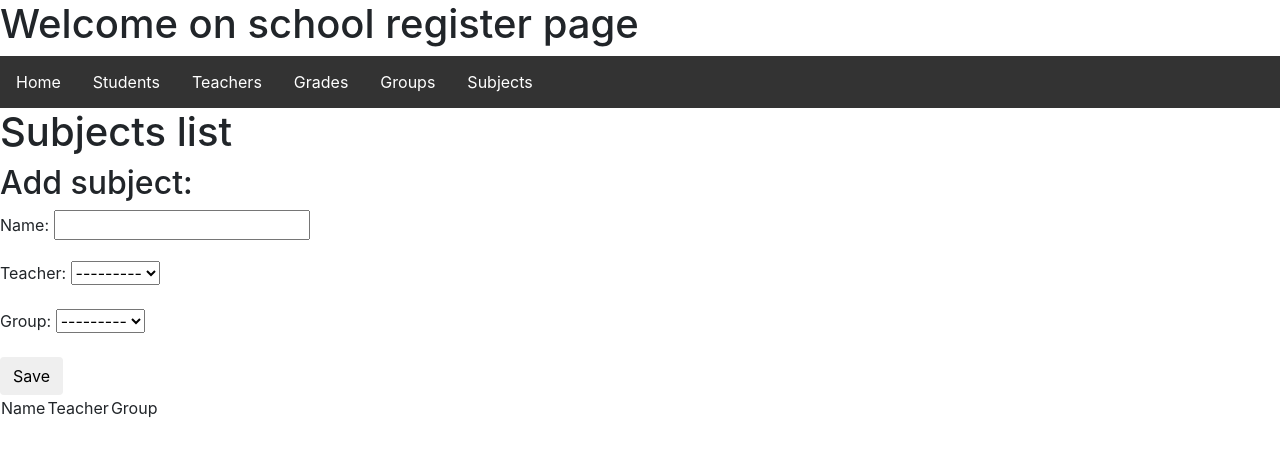
After one commit to Datny/school-students-studies, a Django app: page /subjects/ in a window 1280 px wide. The commit adds this page. Shown: the top 457 px of the page. Run offline with Django 3.2, Linux system fonts and the light colour scheme; data that the repository does not hold is empty; some libraries are stand-ins or nearby versions.

Commit message:
Create group and subject form and template, edit student and group models (#56)
* Create group and subject form and template, edit student and group models

* Add bootstrap to aplication

```diff
--- a/school/school/forms.py
+++ b/school/school/forms.py
@@ -16,3 +16,13 @@ class GradeForm(forms.ModelForm):
     class Meta:
         model = Grade
         fields = ("grade", "student", "teacher", "subject", "date", "descritption")
+
+class GroupForm(forms.ModelForm):
+    class Meta:
+        model = Group
+        fields = ("name", "teachers", "create_date")
+
+class SubjectForm(forms.ModelForm):
+    class Meta:
+        model = Subject
+        fields = ("name", "teacher", "group")
--- a/school/school/models.py
+++ b/school/school/models.py
@@ -1,5 +1,6 @@
 from django.db import models
 from django.utils import timezone
+from django.core.exceptions import ValidationError
 
 
 class Teacher(models.Model):
@@ -14,6 +15,9 @@ class Group(models.Model):
     name = models.CharField(max_length=100)
     teachers = models.ManyToManyField(Teacher)
     create_date = models.DateField(default=timezone.now())
+
+    def get_teachers(self):
+        return ",  ".join([teacher.name for teacher in self.teachers.all()])
 
     def __str__(self):
         return self.name
@@ -31,6 +35,10 @@ class Student(models.Model):
     name = models.CharField(max_length=100)
     group = models.ForeignKey(Group, on_delete=models.CASCADE)
     subjects = models.ManyToManyField(Subject)
+
+    def get_subjects(self):
+        return ", ".join([subject.name for subject in self.subjects.all()])
+
     def __str__(self):
         return self.name
 
--- a/school/school/urls.py
+++ b/school/school/urls.py
@@ -11,6 +11,9 @@ urlpatterns = [
     path("teachers/", views.teachers, name="teachers"),
     path("students/", views.students, name="students"),
     path("grades/", views.grades, name="grades"),
+    path("groups/", views.groups, name="groups"),
+    path("subjects/", views.subjects, name="subjects"),
+
     re_path(r"^account/", include("account.urls")),
 ]
 
--- a/school/school/views.py
+++ b/school/school/views.py
@@ -6,7 +6,10 @@ from django import forms
 from .forms import AddTeacherForm
 from .models import Grade
 from .forms import GradeForm
-
+from .models import Group
+from .forms import GroupForm
+from .models import Subject
+from .forms import SubjectForm
 
 def home(request):
     return render(request, "home.html")
@@ -50,3 +53,29 @@ def grades(request):
     else:
         form = GradeForm()
     return render(request, "grades.html", {"form": form, "grades": grades})
+
+def groups(request):
+    groups = Group.objects.order_by("name")
+
+
+    if request.method == "POST":
+        form = GroupForm(request.POST)
+        if form.is_valid():
+            form.save()
+            return redirect("groups")
+    else:
+        form = GroupForm()
+    return render(request, "groups.html", {"form": form, "groups": groups})
+
+def subjects(request):
+    subjects = Subject.objects.order_by("name")
+
+
+    if request.method == "POST":
+        form = SubjectForm(request.POST)
+        if form.is_valid():
+            form.save()
+            return redirect("subjects")
+    else:
+        form = SubjectForm()
+    return render(request, "subjects.html", {"form": form, "subjects": subjects})
--- a/school/templates/home.html
+++ b/school/templates/home.html
@@ -1,17 +1,34 @@
 <!DOCTYPE html>
 {% load static %}
 
+<head>
+    <title>School register</title>
+    <link rel="stylesheet" href="https://maxcdn.bootstrapcdn.com/bootstrap/4.0.0/css/bootstrap.min.css"
+        integrity="sha384-Gn5384xqQ1aoWXA+058RXPxPg6fy4IWvTNh0E263XmFcJlSAwiGgFAW/dAiS6JXm" crossorigin="anonymous">
+    <link rel="stylesheet" type="text/css" href="{% static 'school/style.css' %}">
+</head>
+
 <body>
-<link rel="stylesheet" type="text/css" href="{% static 'school/style.css' %}">
 
-
-<h1>Welcome on school register page</h1>
+    <h1>Welcome on school register page</h1>
     <ul>
         <li><a href="{%url 'home'%}">Home</a></li>
         <li><a href="{%url 'students'%}">Students</a></li>
         <li><a href="{%url 'teachers'%}">Teachers</a></li>
         <li><a href="{%url 'grades'%}">Grades</a></li>
+        <li><a href="{%url 'groups'%}">Groups</a></li>
+        <li><a href="{%url 'subjects'%}">Subjects</a></li>
     </ul>
-{% block content %}
-{% endblock %}
+    {% block content %}
+    {% endblock %}
+
+    <script src="https://code.jquery.com/jquery-3.2.1.slim.min.js"
+        integrity="sha384-KJ3o2DKtIkvYIK3UENzmM7KCkRr/rE9/Qpg6aAZGJwFDMVNA/GpGFF93hXpG5KkN"
+        crossorigin="anonymous"></script>
+    <script src="https://cdnjs.cloudflare.com/ajax/libs/popper.js/1.12.9/umd/popper.min.js"
+        integrity="sha384-ApNbgh9B+Y1QKtv3Rn7W3mgPxhU9K/ScQsAP7hUibX39j7fakFPskvXusvfa0b4Q"
+        crossorigin="anonymous"></script>
+    <script src="https://maxcdn.bootstrapcdn.com/bootstrap/4.0.0/js/bootstrap.min.js"
+        integrity="sha384-JZR6Spejh4U02d8jOt6vLEHfe/JQGiRRSQQxSfFWpi1MquVdAyjUar5+76PVCmYl"
+        crossorigin="anonymous"></script>
 </body>
--- a/school/templates/students.html
+++ b/school/templates/students.html
@@ -20,7 +20,7 @@
         <tr>
             <td> {{student.name}}</td>
             <td> {{student.group}}</td>
-            <td> {{student.subjects}}</td>
+            <td> {{student.get_subjects}}</td>
         </tr>
         {% endfor %}
     </table>
--- /dev/null
+++ b/school/templates/subjects.html
@@ -0,0 +1,29 @@
+{% extends "home.html" %}
+{% block content %}
+    <div>
+        <h1>Subjects list</h1>
+    </div>
+    <h2>Add subject:</h2>
+    <form method="POST" >
+        {% csrf_token %}
+        {{ form.as_p }}
+        <button type="submit" class="save btn btn-default">Save</button>
+    </form>
+
+    <table>
+            <tr>
+                <td>Name</td>
+                <td>Teacher</td>
+                <td>Group</td>
+            </tr>
+            {% for subject in subjects %}
+            <tr>
+                <td> {{subject.name}}</td>
+                <td> {{subject.teacher}}</td>
+                <td> {{subject.group}}</td>
+
+            </tr>
+            {% endfor %}
+        </table>
+
+{% endblock %}
```
Also changed, not shown: school/templates/groups.html (added, +29 -0 lines).
